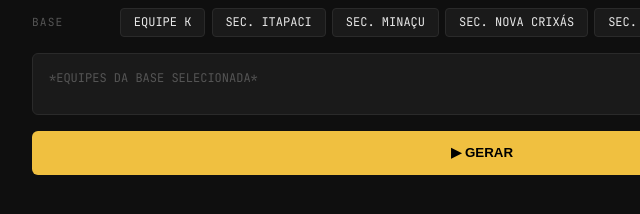
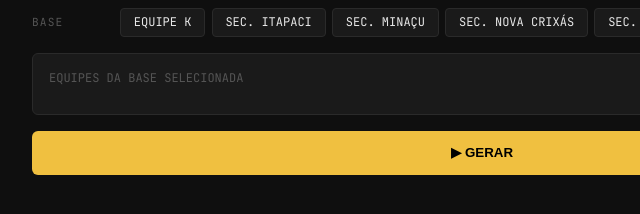
Before and after one commit to erikMleite/JUNTASDOR_DE_SS-CALCULADO_CX_MEDIDORES, a plain HTML site: page index.html in a window 1280 px wide. Shown: the part 452-666 px from the top of the page, 0-640 px from the left. Drawn offline with Linux system fonts and the light colour scheme.

Commit message:
Update index.html

```diff
--- a/index.html
+++ b/index.html
@@ -605,7 +605,7 @@ select:focus{
         <div class="equipe-container">
 
             <div class="equipe-title">
-                *Equipes da Base Selecionada*
+                Equipes da Base Selecionada
             </div>
 
             <div
```
